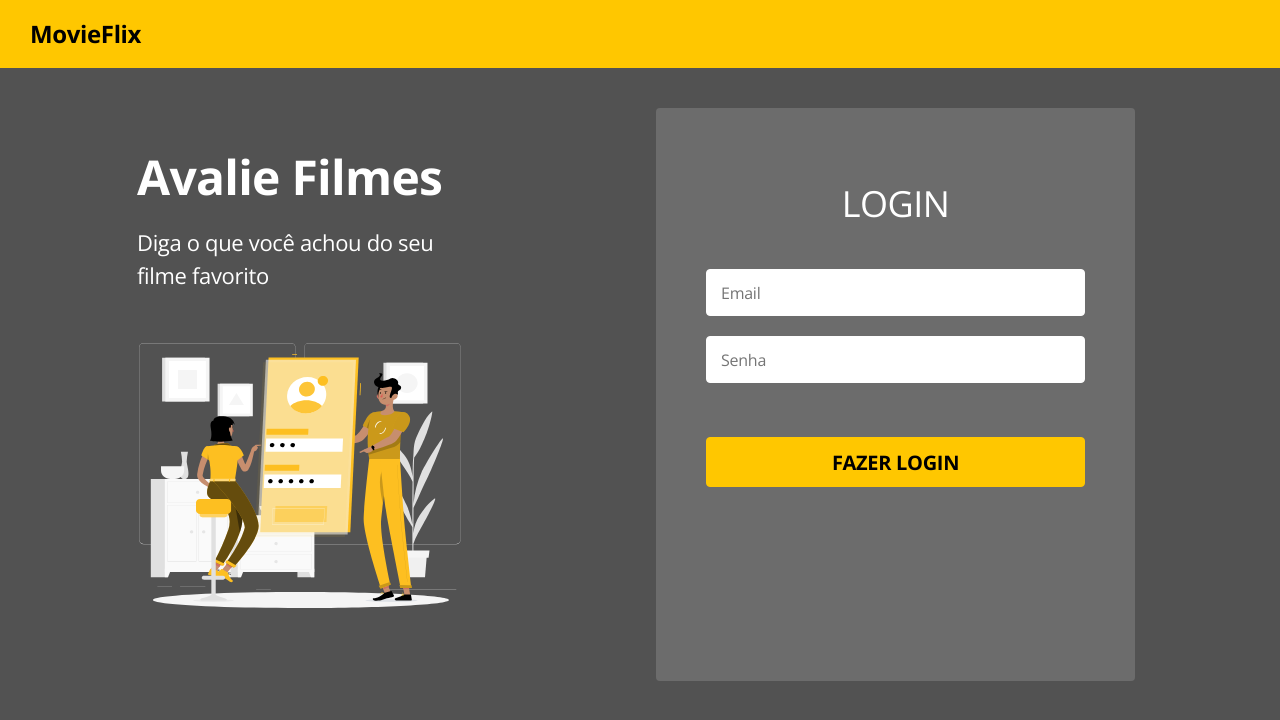
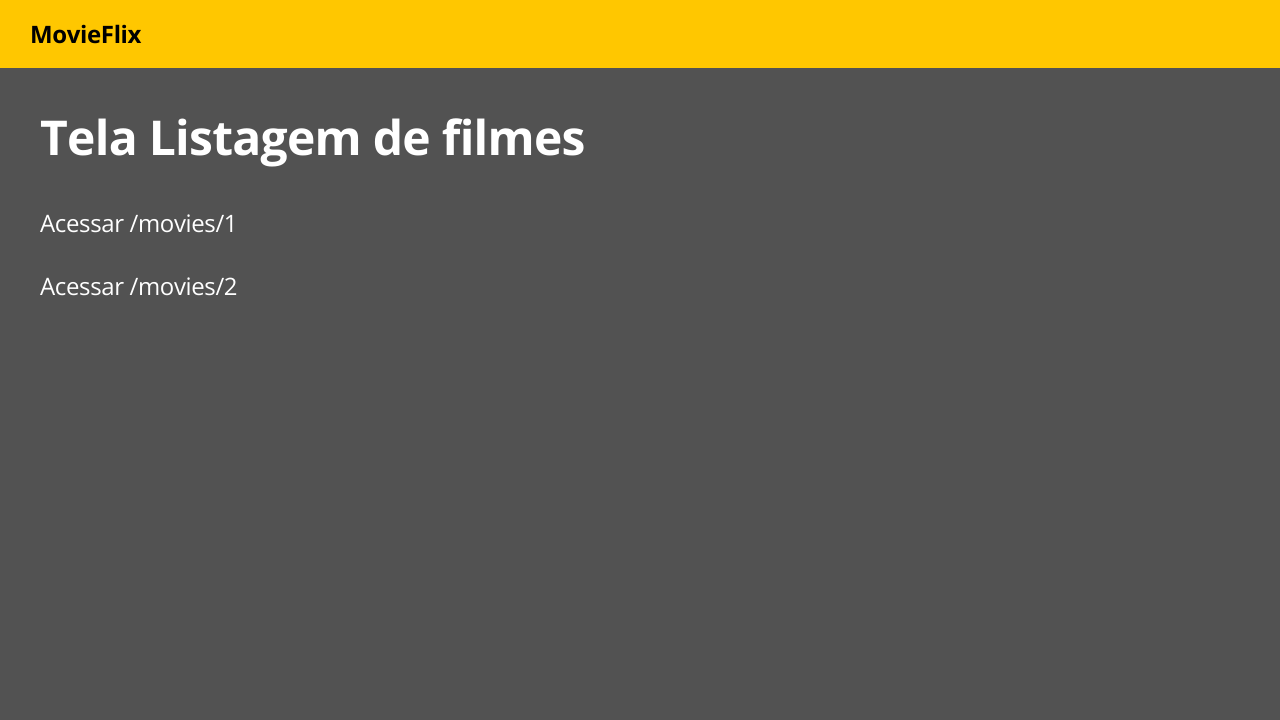
Before and after one commit to mabrune/bds09, a React (Create React App) app in the folder frontweb/: page / in a window 1280 px wide. Shown: the top 720 px of the page. Built offline with nearby package versions, Linux system fonts and the light colour scheme.

Commit message:
MovieCatalog, ReviewCard

```diff
--- a/frontweb/src/App.tsx
+++ b/frontweb/src/App.tsx
@@ -1,11 +1,11 @@
 import './assets/styles/custom.scss';
-import Home from 'pages/Home';
+import MovieCatalog from 'pages/Private/MovieCatalog';
 
 import './App.css';
 
 const App = () => {
   return (
-    <Home />
+    <MovieCatalog />
   );
 };
 
--- /dev/null
+++ b/frontweb/src/components/ReviewCard/index.tsx
@@ -0,0 +1,12 @@
+import './styles.css';
+
+const ReviewCard = () => {
+  return (
+    <div className="review-card-container">
+      <a href="#link">Acessar /movies/1</a>
+      <a href="#link">Acessar /movies/2</a>
+    </div>
+  );
+};
+
+export default ReviewCard;
--- /dev/null
+++ b/frontweb/src/components/ReviewCard/styles.css
@@ -0,0 +1,34 @@
+.review-card-container a {
+  display: block;
+  font-size: 18px;
+  letter-spacing: -0.015em;
+  margin-bottom: 12px;
+}
+
+@media (min-width: 576px) {
+  .review-card-container a {
+    font-size: 19px;
+    margin-bottom: 16px;
+  }
+}
+
+@media (min-width: 768px) {
+    .review-card-container a {
+      font-size: 21px;
+      margin-bottom: 20px;
+    }
+  }
+
+  @media (min-width: 992px) {
+    .review-card-container a {
+      font-size: 22px;
+      margin-bottom: 24px;
+    }
+  }
+
+  @media (min-width: 1200px) {
+    .review-card-container a {
+      font-size: 24px;
+      margin-bottom: 27px;
+    }
+  }
--- /dev/null
+++ b/frontweb/src/pages/Private/MovieCatalog/index.tsx
@@ -0,0 +1,20 @@
+import Navbar from 'components/Navbar';
+import ReviewCard from 'components/ReviewCard';
+
+import './styles.css';
+
+const MovieCatalog = () => {
+  return (
+    <>
+      <Navbar />
+      <div className="catalog-container">
+        <h1>Tela Listagem de filmes</h1>
+        <div className="catalog-content">
+          <ReviewCard />
+        </div>
+      </div>
+    </>
+  );
+};
+
+export default MovieCatalog;
--- /dev/null
+++ b/frontweb/src/pages/Private/MovieCatalog/styles.css
@@ -0,0 +1,53 @@
+.catalog-container {
+  padding: 12px 15px;
+}
+
+.catalog-container h1 {
+  margin-bottom: 49px;
+  font-size: 24px;
+  letter-spacing: -0.015em;
+}
+
+@media (min-width: 576px) {
+    .catalog-container {
+        padding: 19px 21px;
+      }
+
+    .catalog-container h1 {
+        margin-bottom: 46px;
+        font-size: 30px;
+    }
+}
+
+@media (min-width: 768px) {
+    .catalog-container {
+        padding: 26px 27px;
+      }
+
+    .catalog-container h1 {
+        margin-bottom: 44px;
+        font-size: 36px;
+    }
+}
+
+@media (min-width: 992px) {
+    .catalog-container {
+        padding: 33px 34px;
+      }
+
+    .catalog-container h1 {
+        margin-bottom: 42px;
+        font-size: 42px;
+    }
+}
+
+@media (min-width: 1200px) {
+    .catalog-container {
+        padding: 40px;
+      }
+
+    .catalog-container h1 {
+        margin-bottom: 39px;
+        font-size: 48px;
+    }
+}
```
